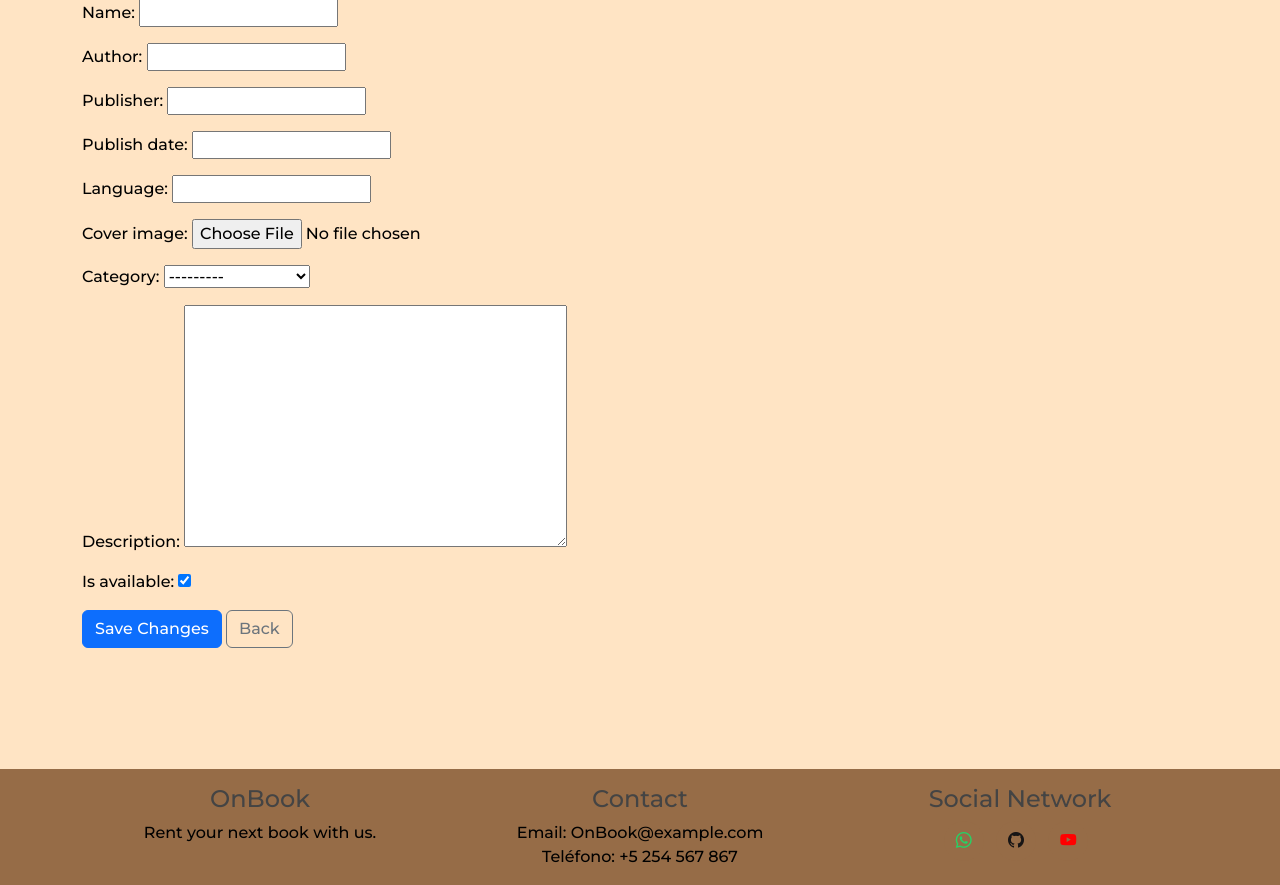
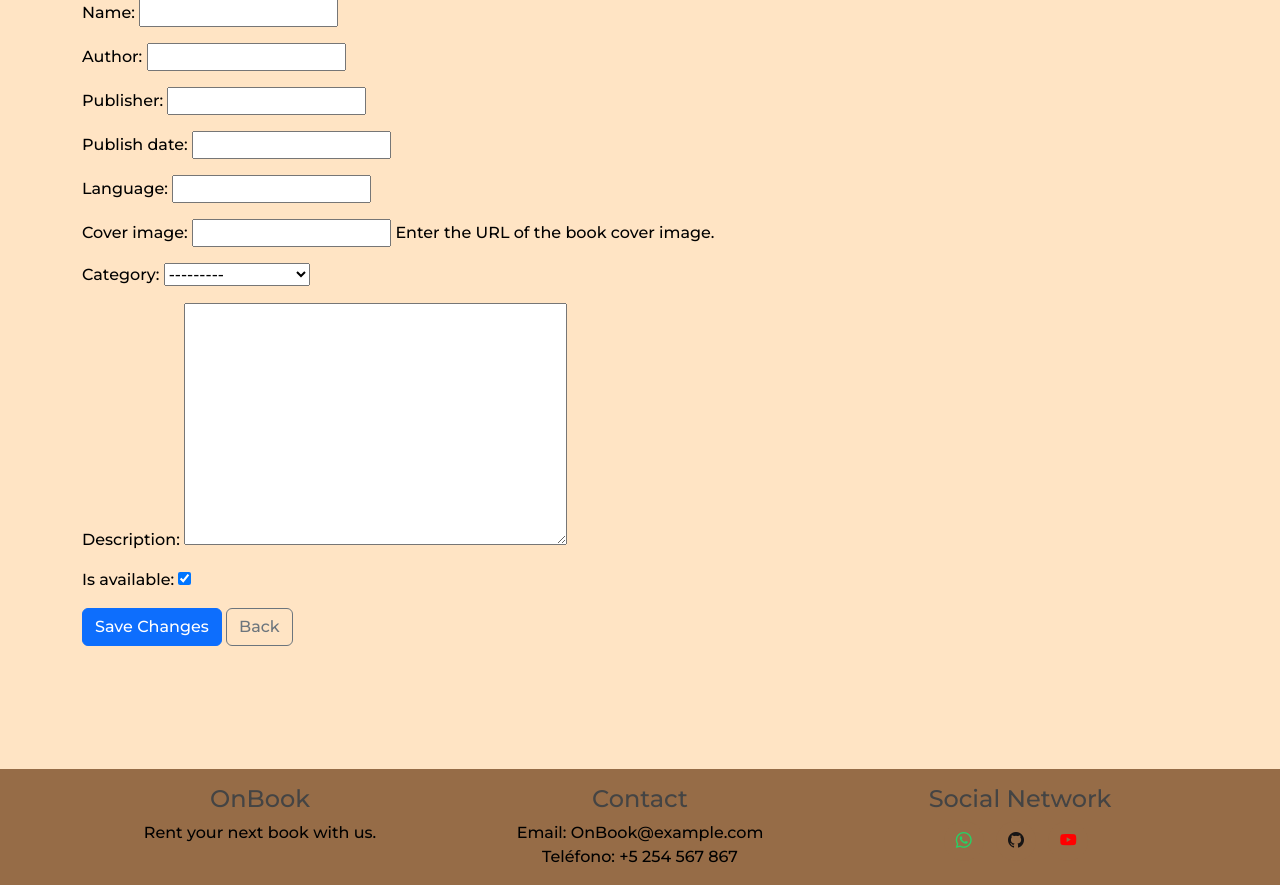
Before and after one commit to Pedrolivares1980/OnBook, a Django app: page /books/add/ in a window 1280 px wide. Shown: the part 129-1014 px from the top of the page. Run offline with Django 4.2, Linux system fonts and the light colour scheme; the visitor is signed in with stand-in values (Sample User, id 1).

Commit message:
images to urls

```diff
--- a/books/forms.py
+++ b/books/forms.py
@@ -4,6 +4,7 @@ from django.utils import timezone
 
 class BookForm(forms.ModelForm):
     """Form for Book model with custom validations."""
+    cover_image = forms.URLField(help_text="Enter the URL of the book cover image.")
     class Meta:
         model = Book
         fields = ['name', 'author', 'publisher', 'publish_date', 'language', 'cover_image', 'category', 'description', 'is_available']
--- a/books/models.py
+++ b/books/models.py
@@ -45,7 +45,7 @@ class Book(models.Model):
     publisher = models.CharField(max_length=100, null=True)
     publish_date = models.DateField( null=True)
     language = models.CharField(max_length=50, null=True)
-    cover_image = models.ImageField(upload_to='book_covers', blank=True, null=True)
+    cover_image = models.URLField(blank=True, null=True)
     category = models.CharField(max_length=50, choices=CATEGORY_CHOICES, null=True, blank=True)
     description = models.TextField( null=True)
     is_available = models.BooleanField(default=True)
--- a/books/templates/books/book_form.html
+++ b/books/templates/books/book_form.html
@@ -1,10 +1,10 @@
 {% extends 'books/base.html' %}
 {% block content %}
   <h2>{% if object %}Edit Book{% else %}Add a New Book{% endif %}</h2>
-  <form method="post" enctype="multipart/form-data">
+  <form method="post">
     {% csrf_token %}
     {{ form.as_p }}
     <button type="submit" class="btn btn-primary">Save Changes</button>
-    <button class="btn btn-outline-secondary" type="button" onclick="history.back()">Back</button>
+    <a href="{% url 'book_list' %}" class="btn btn-outline-secondary">Back</a>
   </form>
 {% endblock %}
```
Also changed, not shown: books/migrations/0012_alter_book_cover_image.py (added).
